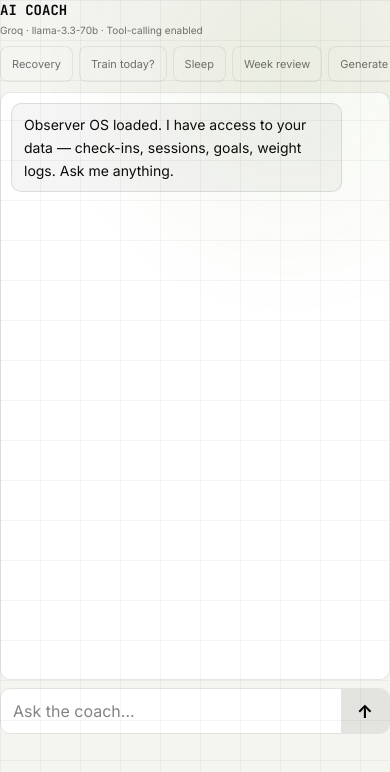
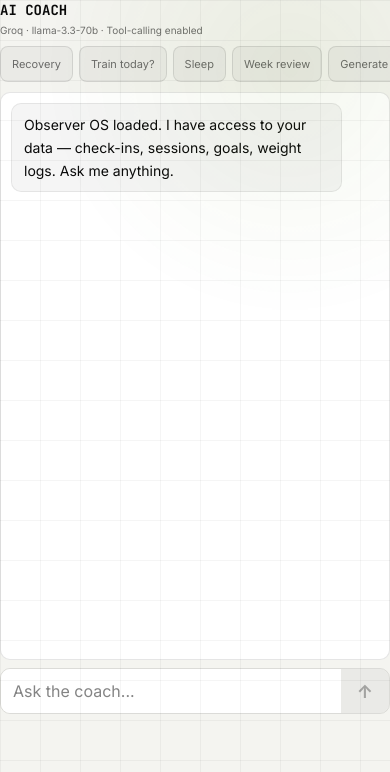
Before and after one commit to Dey70/observer-os-web, a Next.js app: page /coach in a window 390 px wide. Shown: the top 772 px of the page. Built offline with nearby package versions, Linux system fonts and the light colour scheme.

Commit message:
fix(ui): resolve chat overlap with mobile nav and apply theme variables

```diff
--- a/src/app/(app)/coach/page.tsx
+++ b/src/app/(app)/coach/page.tsx
@@ -60,6 +60,7 @@ export default function CoachPage() {
   useEffect(() => {
     setMounted(true);
   }, []);
+
   useEffect(() => {
     messagesEndRef.current?.scrollIntoView({ behavior: "smooth" });
   }, [messages, loading]);
@@ -169,7 +170,8 @@ export default function CoachPage() {
         }
         @media (max-width: 768px) {
           .coach-root {
-            height: calc(100dvh - 110px);
+            /* INCREASED OFFSET to prevent overlapping behind mobile nav bar */
+            height: calc(100dvh - 130px);
           }
           .coach-header {
             margin-bottom: 8px !important;
@@ -209,10 +211,11 @@ export default function CoachPage() {
             margin-top: 8px !important;
           }
           .coach-input-wrap textarea {
-            font-size: 16px !important;
+            font-size: 16px !important; /* Prevents auto-zoom on iOS */
             padding: 10px 12px !important;
             rows: 1;
             height: 44px;
+            box-sizing: border-box;
           }
           .coach-input-wrap button {
             padding: 0 16px !important;
@@ -223,7 +226,10 @@ export default function CoachPage() {
 
       <div className="coach-root">
         {/* Header */}
-        <div className="coach-header" style={{ flexShrink: 0, marginBottom: 10 }}>
+        <div
+          className="coach-header"
+          style={{ flexShrink: 0, marginBottom: 10 }}
+        >
           <div
             style={{
               display: "flex",
@@ -240,13 +246,17 @@ export default function CoachPage() {
                 fontFamily: "var(--mono)",
                 fontSize: 18,
                 fontWeight: 700,
+                color: "var(--text)",
               }}
             >
               AI COACH
             </div>
             {isSunday && <Badge color="var(--accent)">📊 Weekly Review</Badge>}
           </div>
-          <div className="coach-header-subtitle" style={{ fontSize: 11, color: "var(--text-muted)" }}>
+          <div
+            className="coach-header-subtitle"
+            style={{ fontSize: 11, color: "var(--text-muted)" }}
+          >
             Groq · llama-3.3-70b · Tool-calling enabled
           </div>
         </div>
@@ -262,14 +272,15 @@ export default function CoachPage() {
                 disabled={loading}
                 style={{
                   padding: "6px 14px",
-                  border: "1px solid var(--border2)",
+                  border: "1px solid var(--border)",
                   fontSize: 12,
                   color: loading ? "var(--text-dim)" : "var(--text-muted)",
-                  background: "rgba(255,255,255,0.03)",
+                  background: "var(--surface2)",
                   cursor: loading ? "not-allowed" : "pointer",
                   whiteSpace: "nowrap",
                   borderRadius: 8,
                   flexShrink: 0,
+                  transition: "all 0.15s ease",
                 }}
               >
                 {qp.label}
@@ -278,7 +289,7 @@ export default function CoachPage() {
           </div>
         </div>
 
-        {/* Messages — flex 1, minHeight 0 is critical */}
+        {/* Messages */}
         <div
           className="coach-messages"
           style={{
@@ -315,7 +326,7 @@ export default function CoachPage() {
                     msg.role === "user"
                       ? "var(--accent-dim)"
                       : "var(--surface2)",
-                  border: `1px solid ${msg.role === "user" ? "var(--accent)" : "var(--border)"}`,
+                  border: `1px solid ${msg.role === "user" ? "var(--accent)" : "var(--border2)"}`,
                   color: "var(--text)",
                   borderRadius: 10,
                   wordBreak: "break-word",
@@ -362,7 +373,7 @@ export default function CoachPage() {
           <div ref={messagesEndRef} />
         </div>
 
-        {/* Input — always pinned at bottom */}
+        {/* Input */}
         <div
           className="coach-input-wrap"
           style={{
@@ -371,7 +382,7 @@ export default function CoachPage() {
             marginTop: 10,
             borderRadius: 10,
             overflow: "hidden",
-            border: "1px solid var(--border2)",
+            border: "1px solid var(--border)",
           }}
         >
           <textarea
@@ -394,6 +405,7 @@ export default function CoachPage() {
               fontFamily: "var(--sans)",
               lineHeight: 1.5,
               minWidth: 0,
+              boxSizing: "border-box",
             }}
           />
           <button
@@ -402,8 +414,8 @@ export default function CoachPage() {
             style={{
               padding: "0 20px",
               background:
-                loading || !input.trim() ? "var(--border2)" : "var(--accent)",
-              color: "#000",
+                loading || !input.trim() ? "var(--surface2)" : "var(--accent)",
+              color: loading || !input.trim() ? "var(--text-dim)" : "var(--bg)",
               fontWeight: 700,
               fontSize: 20,
               border: "none",
```
